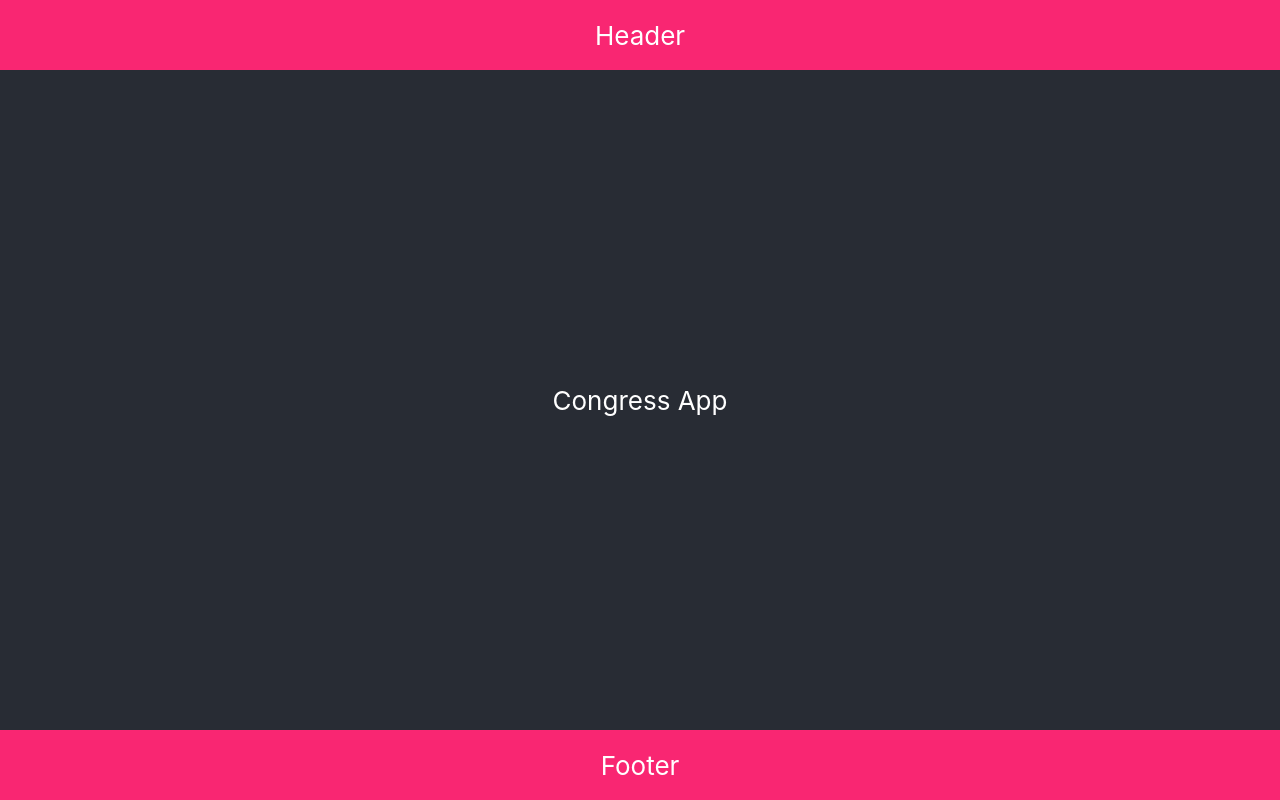
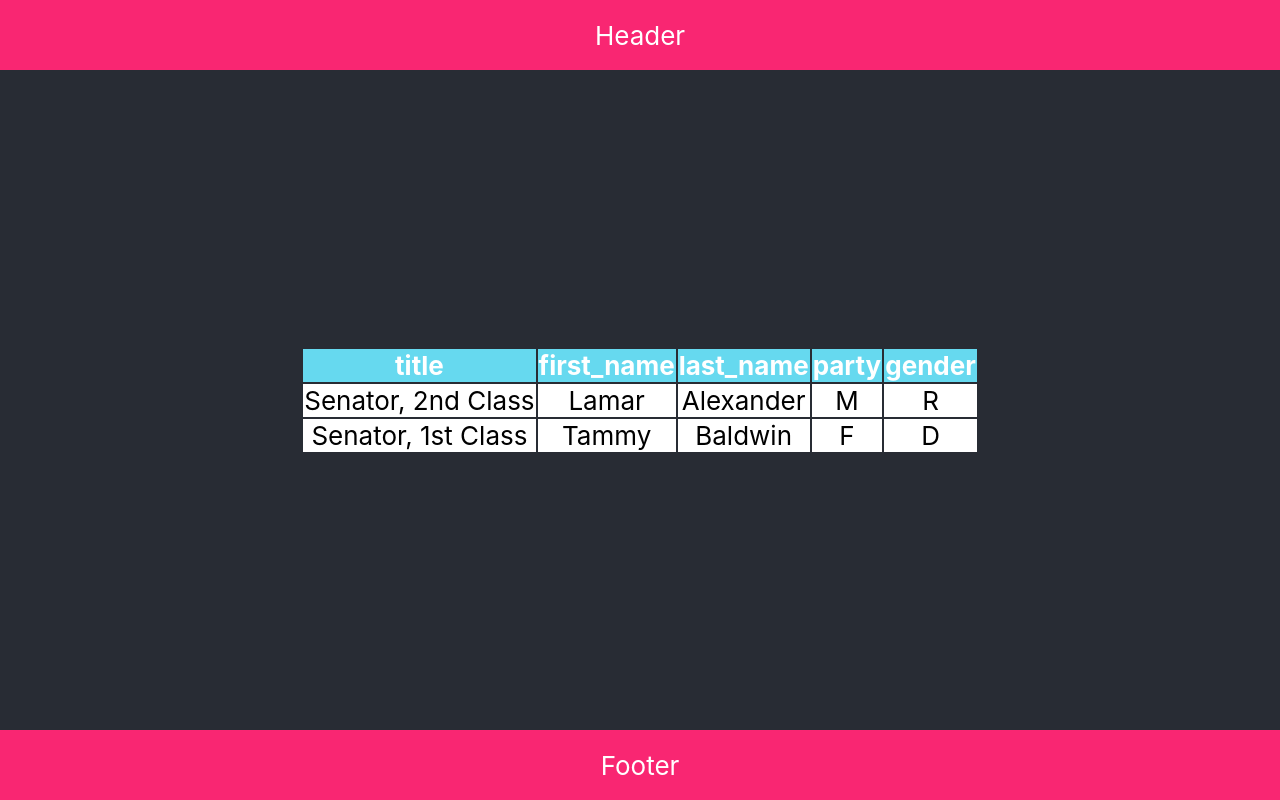
Before and after one commit to alexlecco/congress-app, a React (Create React App) app: page / in a window 1280 px wide. Built offline with nearby package versions, Linux system fonts and the light colour scheme.

Commit message:
create membersList with mocked data [32m]

```diff
--- a/src/App.js
+++ b/src/App.js
@@ -1,14 +1,40 @@
 import React from "react";
 import "./App.scss";
 import Header from "./components/Header/Header";
+import MembersTable from "./components/MembersTable/MembersTable";
 import Footer from "./components/Footer/Footer";
+
+const metadata = {
+  headers: ["title", "first_name", "last_name", "party", "gender"],
+};
+
+const data = {
+  members: [
+    {
+      id: "A000360",
+      title: "Senator, 2nd Class",
+      first_name: "Lamar",
+      last_name: "Alexander",
+      gender: "M",
+      party: "R",
+    },
+    {
+      id: "B001230",
+      title: "Senator, 1st Class",
+      first_name: "Tammy",
+      last_name: "Baldwin",
+      gender: "F",
+      party: "D",
+    },
+  ],
+};
 
 function App() {
   return (
     <div className="App">
       <header className="App-header">
         <Header />
-        <p>Congress App</p>
+        <MembersTable data={data} metadata={metadata} />
         <Footer />
       </header>
     </div>
--- /dev/null
+++ b/src/components/MembersTable/MembersTable.js
@@ -0,0 +1,32 @@
+import React from "react";
+import "./MembersTable.scss";
+
+function MembersTable({ data, metadata }) {
+  const { members } = data;
+  const { headers } = metadata;
+
+  return (
+    <div>
+      <table>
+        <tbody>
+          <tr className="header">
+            {headers.map((header) => (
+              <th>{header}</th>
+            ))}
+          </tr>
+          {members.map((member) => (
+            <tr className="row">
+              <td>{member.title}</td>
+              <td>{member.first_name}</td>
+              <td>{member.last_name}</td>
+              <td>{member.gender}</td>
+              <td>{member.party}</td>
+            </tr>
+          ))}
+        </tbody>
+      </table>
+    </div>
+  );
+}
+
+export default MembersTable;
--- /dev/null
+++ b/src/components/MembersTable/MembersTable.scss
@@ -0,0 +1,8 @@
+.header {
+  background-color: #66d9ef;
+}
+
+.row {
+  background-color: #fff;
+  color: #000;
+}
```
